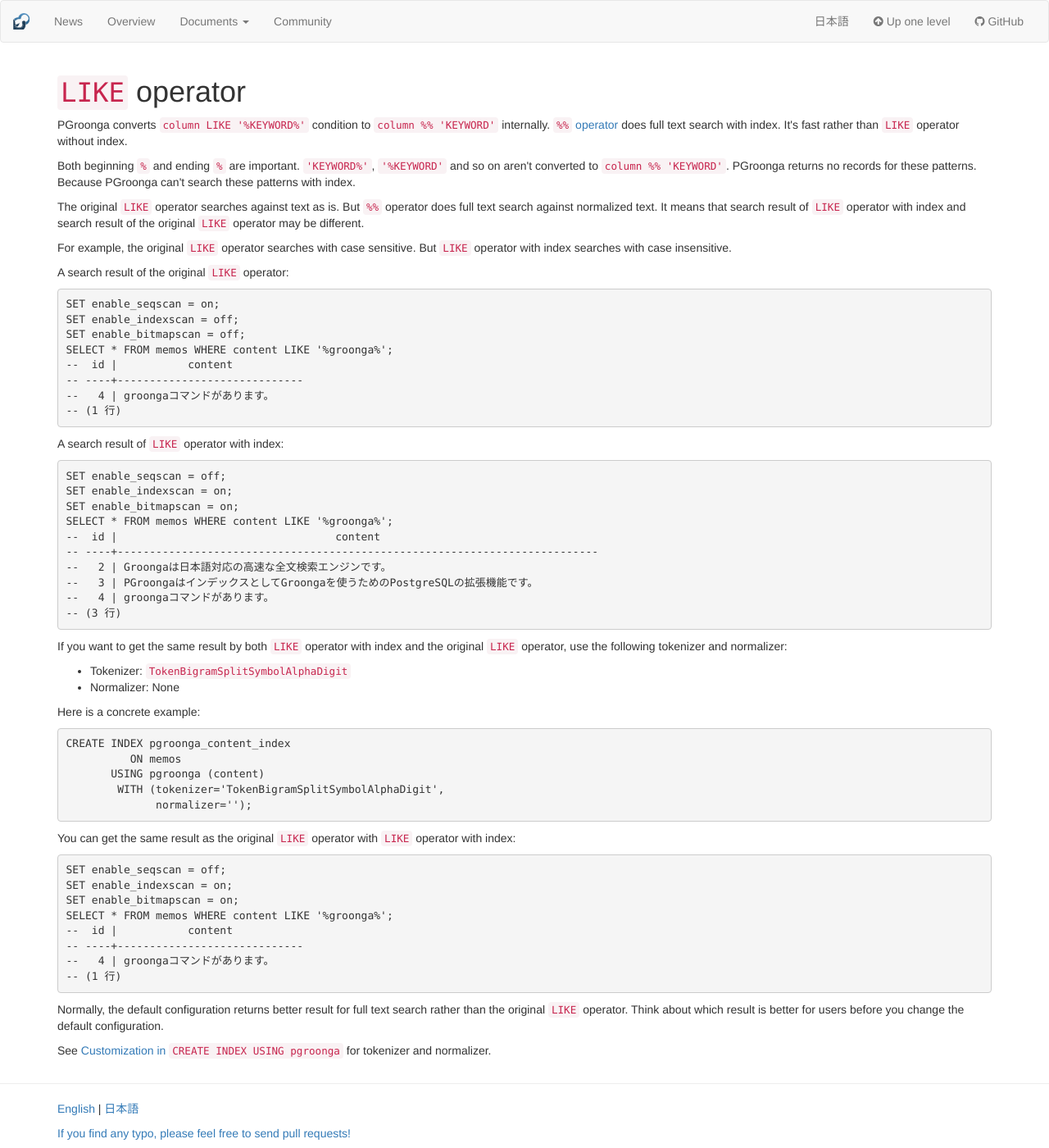
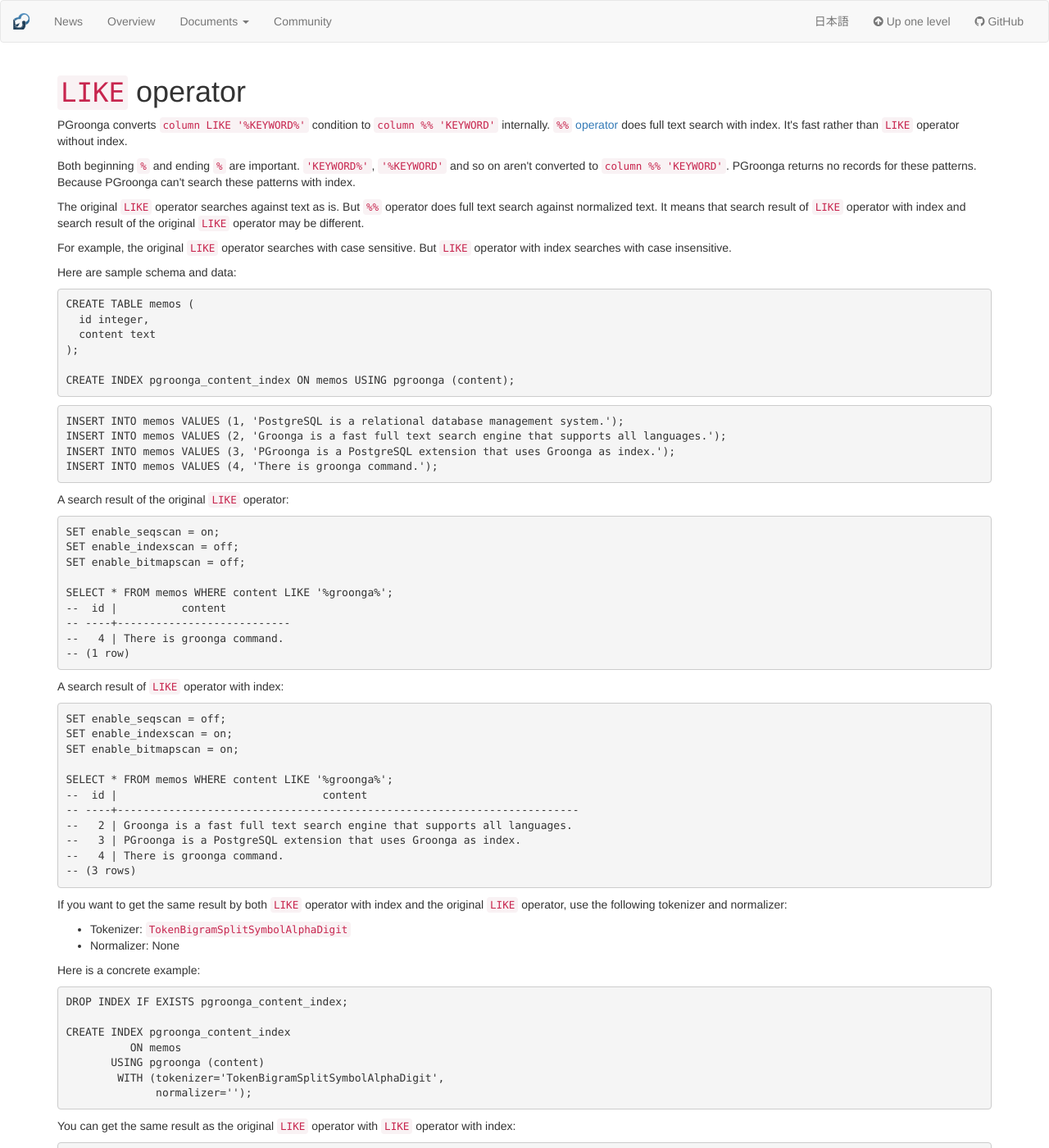
Before and after one commit to pgroonga/pgroonga.github.io, a Jekyll site: the page built from reference/operators/like.md, in a window 1280 px wide and 1400 px high. Shown: the whole window at 82% size. Built offline with Jekyll 4.4.1, drawn with Linux system fonts in a browser that asks for light colours; some of the changed text lies outside the part shown.

Commit message:
Use English for sample data

````diff
--- a/reference/operators/like.md
+++ b/reference/operators/like.md
@@ -13,17 +13,36 @@
 
 For example, the original `LIKE` operator searches with case sensitive. But `LIKE` operator with index searches with case insensitive.
 
+Here are sample schema and data:
+
+```sql
+CREATE TABLE memos (
+  id integer,
+  content text
+);
+
+CREATE INDEX pgroonga_content_index ON memos USING pgroonga (content);
+```
+
+```sql
+INSERT INTO memos VALUES (1, 'PostgreSQL is a relational database management system.');
+INSERT INTO memos VALUES (2, 'Groonga is a fast full text search engine that supports all languages.');
+INSERT INTO memos VALUES (3, 'PGroonga is a PostgreSQL extension that uses Groonga as index.');
+INSERT INTO memos VALUES (4, 'There is groonga command.');
+```
+
 A search result of the original `LIKE` operator:
 
 ```sql
 SET enable_seqscan = on;
 SET enable_indexscan = off;
 SET enable_bitmapscan = off;
+
 SELECT * FROM memos WHERE content LIKE '%groonga%';
---  id |           content
--- ----+-----------------------------
---   4 | groongaコマンドがあります。
--- (1 行)
+--  id |          content
+-- ----+---------------------------
+--   4 | There is groonga command.
+-- (1 row)
 ```
 
 A search result of `LIKE` operator with index:
@@ -32,13 +51,14 @@
 SET enable_seqscan = off;
 SET enable_indexscan = on;
 SET enable_bitmapscan = on;
+
 SELECT * FROM memos WHERE content LIKE '%groonga%';
---  id |                                  content
--- ----+---------------------------------------------------------------------------
---   2 | Groongaは日本語対応の高速な全文検索エンジンです。
---   3 | PGroongaはインデックスとしてGroongaを使うためのPostgreSQLの拡張機能です。
---   4 | groongaコマンドがあります。
--- (3 行)
+--  id |                                content
+-- ----+------------------------------------------------------------------------
+--   2 | Groonga is a fast full text search engine that supports all languages.
+--   3 | PGroonga is a PostgreSQL extension that uses Groonga as index.
+--   4 | There is groonga command.
+-- (3 rows)
 ```
 
 If you want to get the same result by both `LIKE` operator with index and the original `LIKE` operator, use the following tokenizer and normalizer:
@@ -49,6 +69,8 @@
 Here is a concrete example:
 
 ```sql
+DROP INDEX IF EXISTS pgroonga_content_index;
+
 CREATE INDEX pgroonga_content_index
           ON memos
        USING pgroonga (content)
@@ -62,11 +84,12 @@
 SET enable_seqscan = off;
 SET enable_indexscan = on;
 SET enable_bitmapscan = on;
+
 SELECT * FROM memos WHERE content LIKE '%groonga%';
---  id |           content
--- ----+-----------------------------
---   4 | groongaコマンドがあります。
--- (1 行)
+--  id |          content
+-- ----+---------------------------
+--   4 | There is groonga command.
+-- (1 row)
 ```
 
 Normally, the default configuration returns better result for full text search rather than the original `LIKE` operator. Think about which result is better for users before you change the default configuration.
````
Also changed, not shown: ja/reference/operators/like.md (+26 -3 lines), 1 other file.
